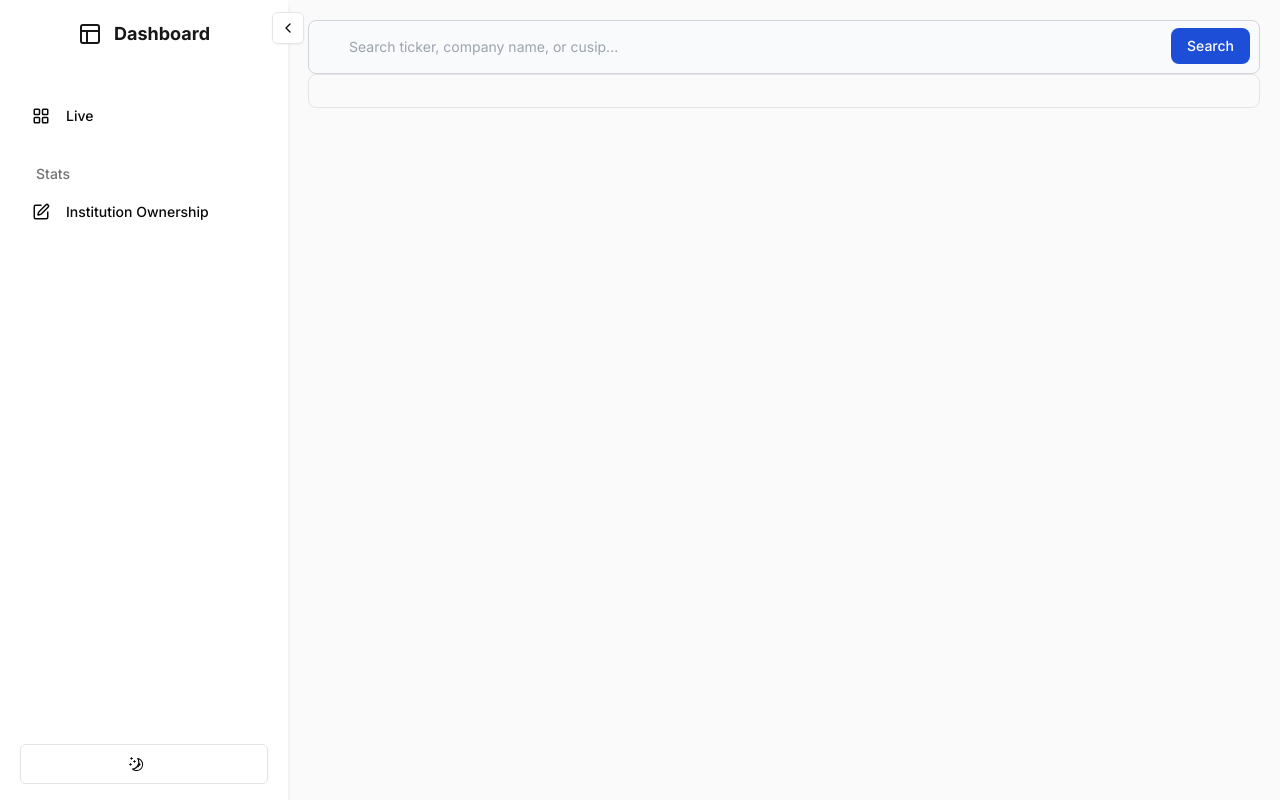
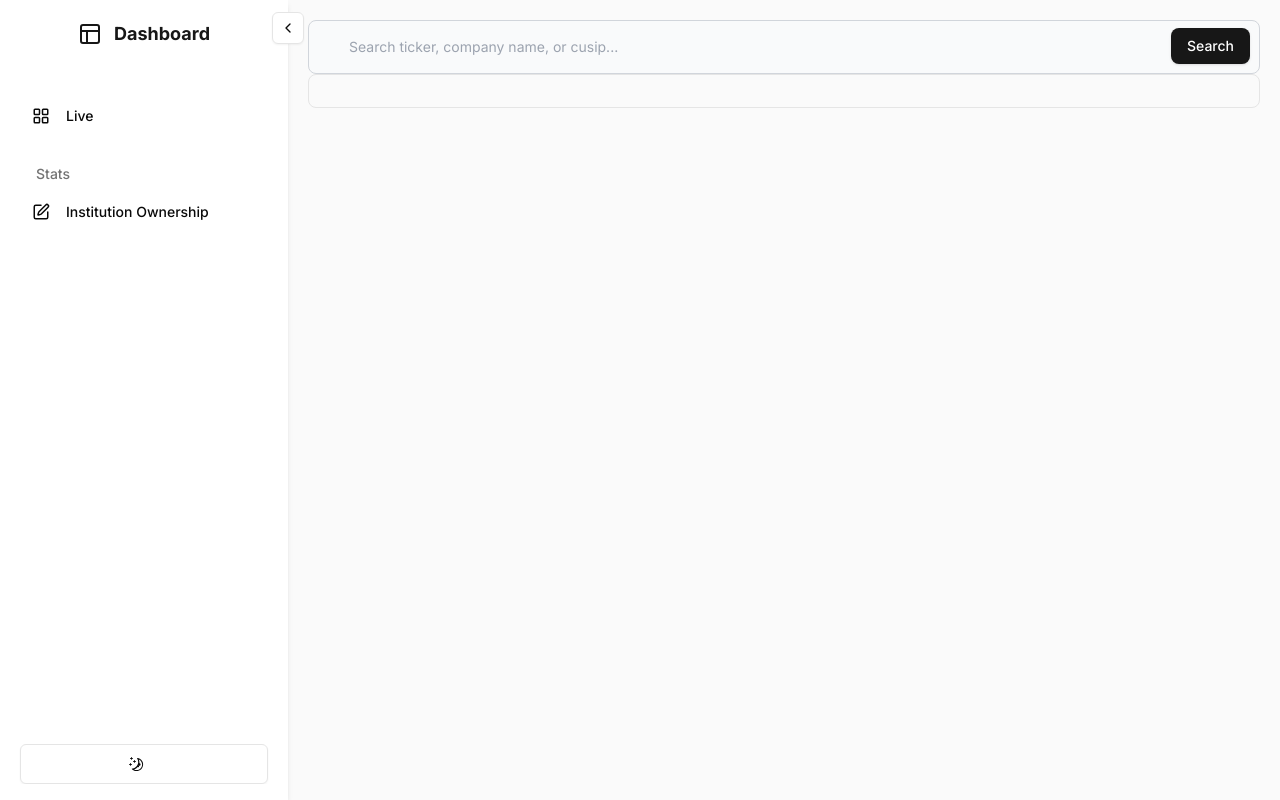
Before and after one commit to chokychou/13f, a Next.js app in the folder src/webapp/: page / in a window 1280 px wide. Built offline with nearby package versions, Linux system fonts and the light colour scheme.

Commit message:
added button

```diff
--- a/src/webapp/src/app/components/SearchForm.js
+++ b/src/webapp/src/app/components/SearchForm.js
@@ -1,4 +1,4 @@
-import Button from 'react-bootstrap/Button';
+import { Button } from "@/components/ui/button";
 
 
 export default function SearchForm({ searchCallback, setShowDropdown }) {
@@ -13,7 +13,7 @@ export default function SearchForm({ searchCallback, setShowDropdown }) {
     return (
         <form className="w-full" onSubmit={handleSubmit}>
             <div className="relative">
-                <div className="absolute inset-y-0 start-0 flex items-center ps-3 pointer-events-none">
+            <div className="absolute inset-y-0 start-0 flex items-center ps-3 pointer-events-none">
                     <svg
                         className="w-4 h-4 text-gray-500 dark:text-gray-400"
                         aria-hidden="true"
@@ -29,7 +29,7 @@ export default function SearchForm({ searchCallback, setShowDropdown }) {
                         />
                     </svg>
                 </div>
-                <input
+            <input
                     type="search"
                     id="default-search"
                     // Assign the input element to the reference
@@ -39,12 +39,8 @@ export default function SearchForm({ searchCallback, setShowDropdown }) {
                     required
                     onClick={() => setShowDropdown(true)} // Show dropdown on click
                 />
-                <Button
-                    type="submit"
-                    className="text-white absolute end-2.5 bottom-2.5 bg-blue-700 hover:bg-blue-800 focus:ring-4 focus:outline-none focus:ring-blue-300 font-medium rounded-lg text-sm px-4 py-2 dark:bg-blue-600 dark:hover:bg-blue-700 dark:focus:ring-blue-800"
-                >
-                    Search
-                </Button>
+                <Button type="submit" className="text-white absolute end-2.5 bottom-2.5 focus:ring-4 focus:outline-none focus:ring-blue-300 font-medium rounded-lg text-sm px-4 py-2 dark:hover:bg-blue-700">Search</Button>
+
             </div>
         </form>
     );
--- /dev/null
+++ b/src/webapp/src/components/ui/input.jsx
@@ -0,0 +1,19 @@
+import * as React from "react"
+
+import { cn } from "@/lib/utils"
+
+const Input = React.forwardRef(({ className, type, ...props }, ref) => {
+  return (
+    (<input
+      type={type}
+      className={cn(
+        "flex h-9 w-full rounded-md border border-input bg-transparent px-3 py-1 text-sm shadow-sm transition-colors file:border-0 file:bg-transparent file:text-sm file:font-medium file:text-foreground placeholder:text-muted-foreground focus-visible:outline-none focus-visible:ring-1 focus-visible:ring-ring disabled:cursor-not-allowed disabled:opacity-50",
+        className
+      )}
+      ref={ref}
+      {...props} />)
+  );
+})
+Input.displayName = "Input"
+
+export { Input }
```
